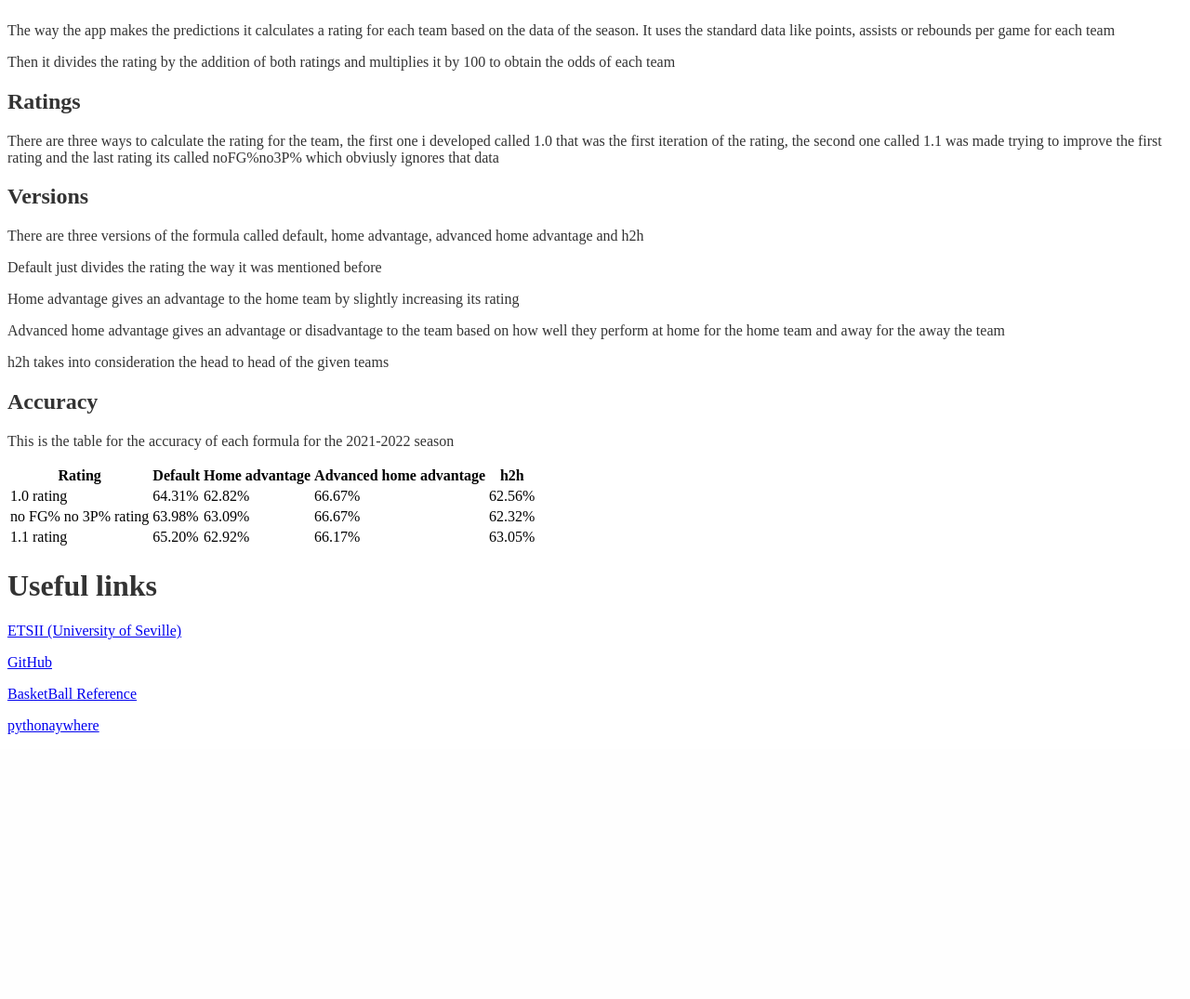
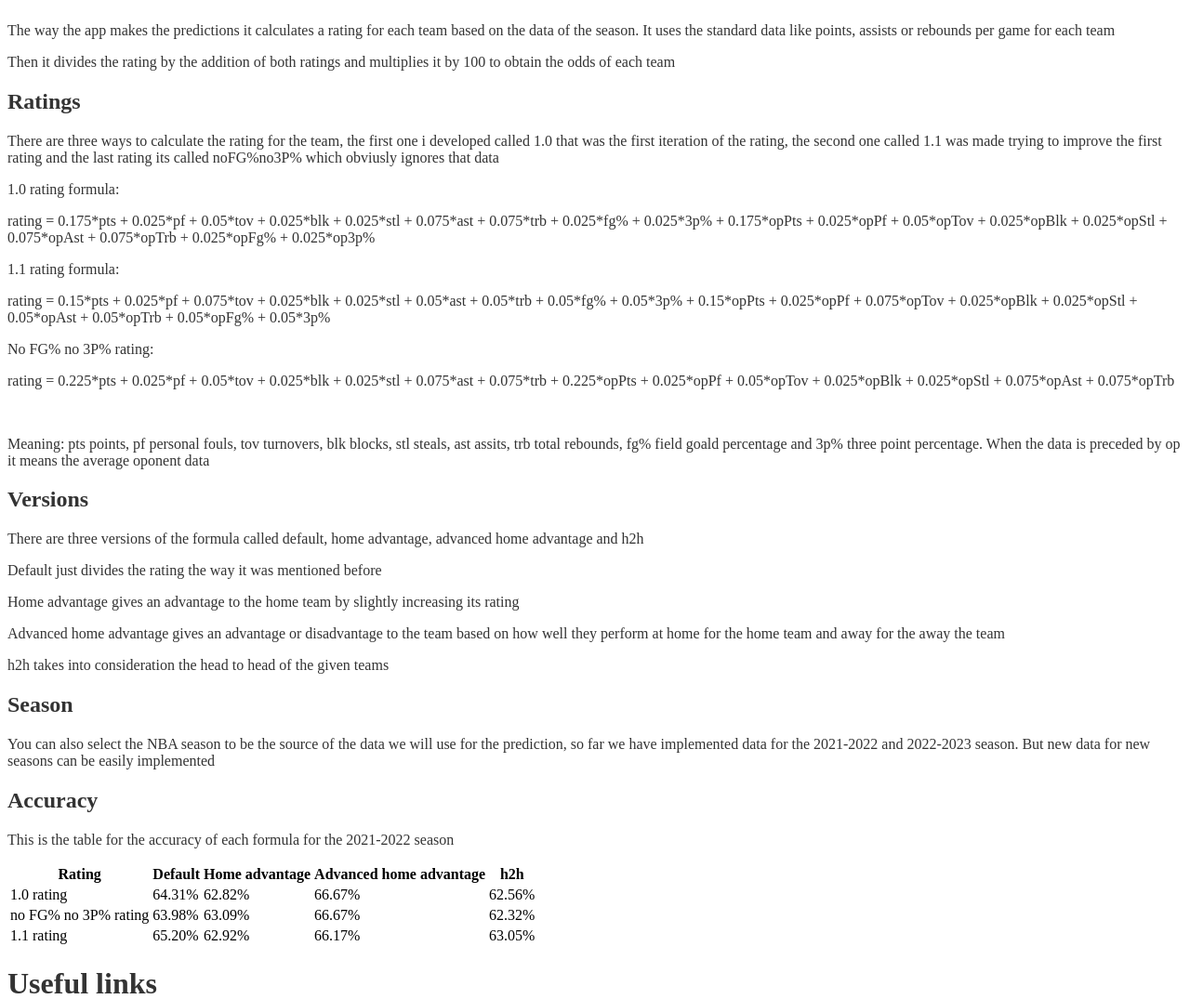
Before and after one commit to josmarsan24/game_predictor, a Flask app: page /help in a window 1280 px wide. Shown: the part 256-1331 px from the top of the page at 93% size. Before the commit the page ends 1062 px from the top, so only its background shows below. Run offline with Flask 3, Linux system fonts and the light colour scheme.

Commit message:
pequeños ajustes web

```diff
--- a/templates/help.html
+++ b/templates/help.html
@@ -102,6 +102,14 @@
 
 <h2>Ratings</h2>
 <p>There are three ways to calculate the rating for the team, the first one i developed called 1.0 that was the first iteration of the rating, the second one called 1.1 was made trying to improve the first rating and the last rating its called noFG%no3P% which obviusly ignores that data</p>
+<p>1.0 rating formula: </p>
+<p>rating = 0.175*pts + 0.025*pf + 0.05*tov + 0.025*blk + 0.025*stl + 0.075*ast + 0.075*trb + 0.025*fg% + 0.025*3p% +  0.175*opPts + 0.025*opPf + 0.05*opTov + 0.025*opBlk + 0.025*opStl + 0.075*opAst + 0.075*opTrb + 0.025*opFg% + 0.025*op3p%</p>
+<p>1.1 rating formula: </p>
+<p>rating = 0.15*pts + 0.025*pf + 0.075*tov + 0.025*blk + 0.025*stl + 0.05*ast + 0.05*trb + 0.05*fg% + 0.05*3p% +  0.15*opPts + 0.025*opPf + 0.075*opTov + 0.025*opBlk + 0.025*opStl + 0.05*opAst + 0.05*opTrb + 0.05*opFg% + 0.05*3p%</p>
+<p>No FG% no 3P% rating: </p>
+<p>rating = 0.225*pts + 0.025*pf + 0.05*tov + 0.025*blk + 0.025*stl + 0.075*ast + 0.075*trb +  0.225*opPts + 0.025*opPf + 0.05*opTov + 0.025*opBlk + 0.025*opStl + 0.075*opAst + 0.075*opTrb</p>
+<br>
+<p>Meaning: pts points, pf personal fouls, tov turnovers, blk blocks, stl steals, ast assits, trb total rebounds, fg% field goald percentage and 3p% three point percentage. When the data is preceded by op it means the average oponent data</p>
 
 <h2>Versions</h2>
 <p>There are three versions of the formula called default, home advantage, advanced home advantage and h2h</p>
@@ -109,6 +117,9 @@
 <p>Home advantage gives an advantage to the home team by slightly increasing its rating</p>
 <p>Advanced home advantage gives an advantage or disadvantage to the team based on how well they perform at home for the home team and away for the away the team</p>
 <p>h2h takes into consideration the head to head of the given teams</p>
+
+<h2>Season</h2>
+<p>You can also select the NBA season to be the source of the data we will use for the prediction, so far we have implemented data for the 2021-2022 and 2022-2023 season. But new data for new seasons can be easily implemented</p>
 
 <h2>Accuracy</h2>
 <p>This is the table for the accuracy of each formula for the 2021-2022 season</p>
```
